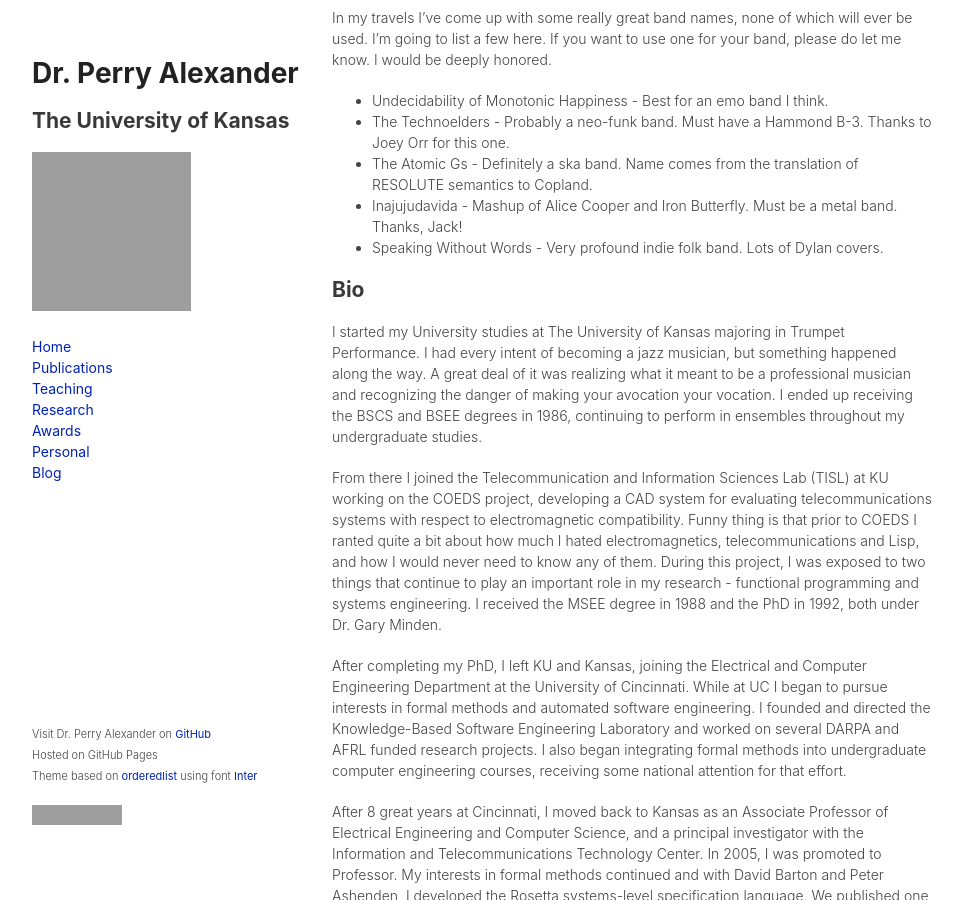
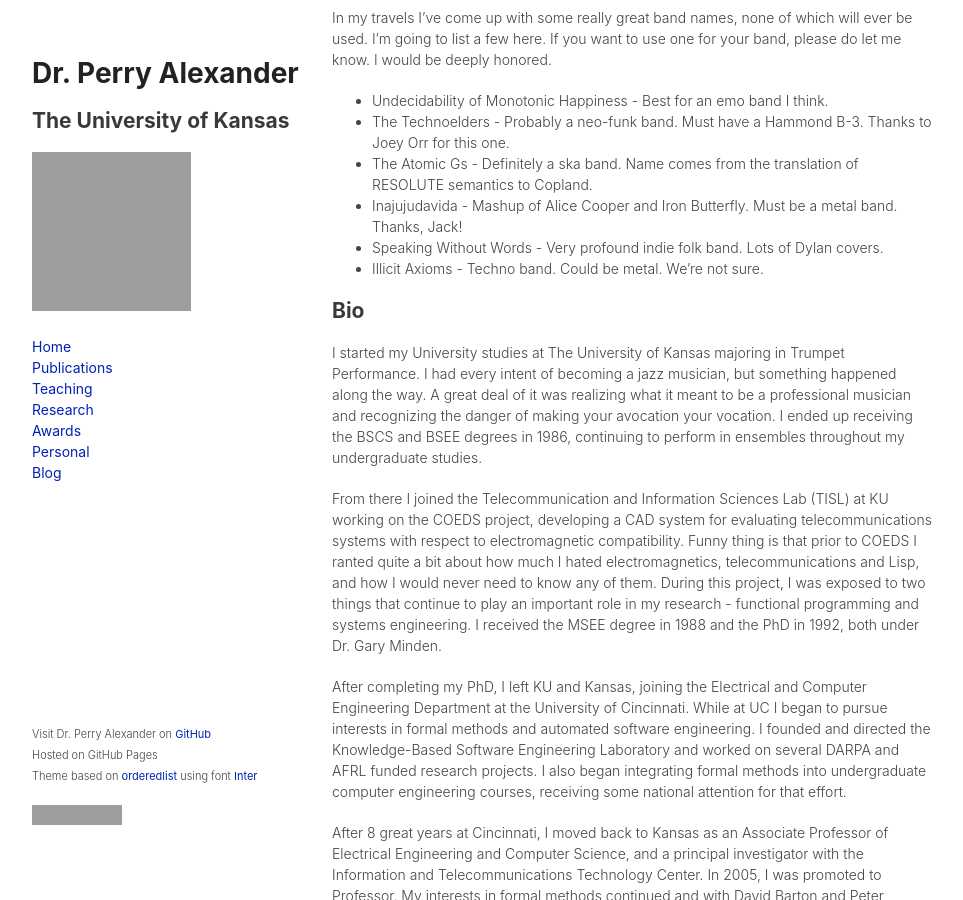
Before and after one commit to palexand/palexand.github.io, a Jekyll site: the page built from personal.md, in a window 1280 px wide and 900 px high, scrolled down 429 px. Shown: the whole window, without its empty margins (158-1121 px from the left). Built offline with Jekyll 4.4.1, drawn with Linux system fonts in a browser that asks for light colours; some web fonts are replaced; grey boxes are pictures that could not be loaded.

Commit message:
Add Illicit Axioms to bands list and trim trailing whitespace in gear.md
Co-Authored-By: Claude Sonnet 4.6 <noreply@anthropic.com>

```diff
--- a/personal.md
+++ b/personal.md
@@ -39,6 +39,7 @@ honored.
   metal band.  Thanks, Jack!
 - Speaking Without Words - Very profound indie folk band.  Lots of
   Dylan covers.
+- Illicit Axioms - Techno band.  Could be metal.  We're not sure.
 
 ## Bio
 
```
Also changed, not shown: gear.md (line endings or trailing spaces).
